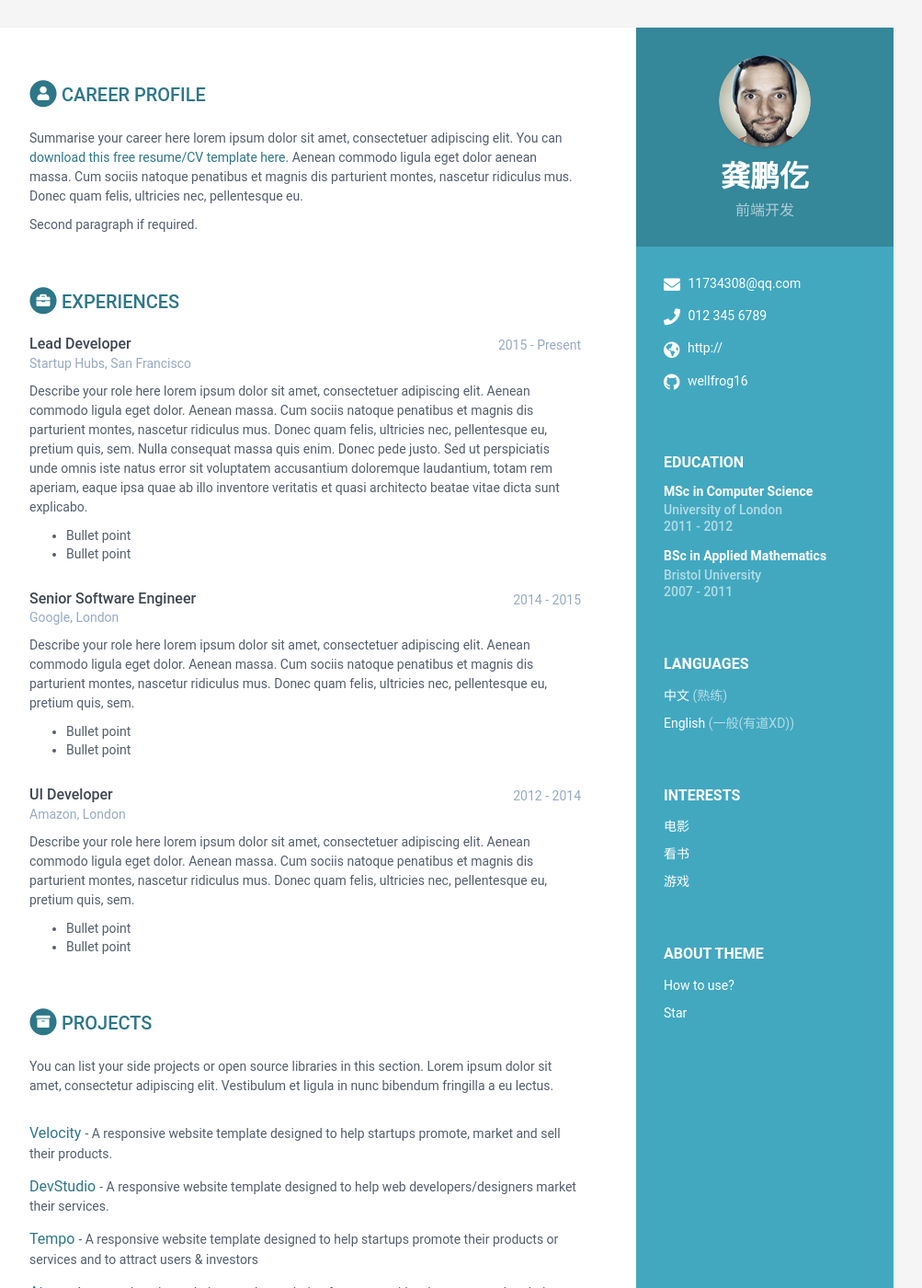
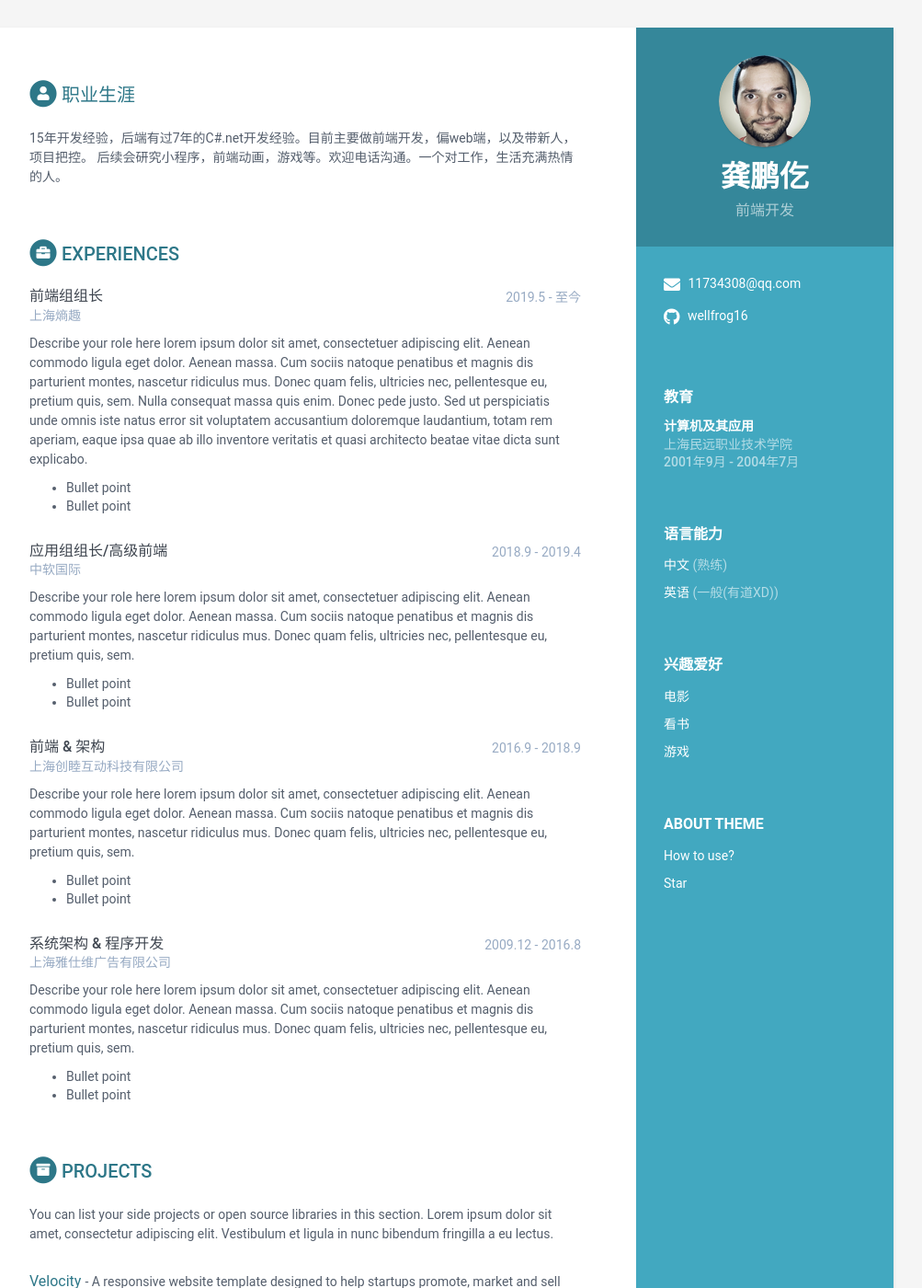
Before and after one commit to wellfrog16/cv, a Jekyll site: the page built from index.html, in a window 1280 px wide and 1400 px high. Shown: the whole window at 92% size, without its empty margins (168-1171 px from the left). Built offline with Jekyll 4.4.1, drawn with Linux system fonts in a browser that asks for light colours; some of the changed text lies outside the part shown.

Commit message:
资料更新

```diff
--- a/_data/data.yml
+++ b/_data/data.yml
@@ -13,8 +13,8 @@ sidebar:
 
     # Sidebar links
     email: 11734308@qq.com
-    phone: 012 345 6789
-    website: http:// #do not add http://
+    phone:
+    website:
     linkedin:
     github: wellfrog16
     gitlab:
@@ -28,7 +28,7 @@ sidebar:
       - idiom: 中文
         level: 熟练
 
-      - idiom: English
+      - idiom: 英语
         level: 一般(有道XD)
 
     interests:
@@ -42,47 +42,21 @@ sidebar:
         link:
 
 career-profile:
-    title: Career Profile
+    title: 职业生涯
     summary: |
-      Summarise your career here lorem ipsum dolor sit amet, consectetuer
-      adipiscing elit. You can [download this free resume/CV template here]().
-      Aenean commodo ligula eget dolor aenean massa. Cum sociis natoque
-      penatibus et magnis dis parturient montes, nascetur ridiculus mus.
-      Donec quam felis, ultricies nec, pellentesque eu.
-
-      Second paragraph if required.
+      15年开发经验，后端有过7年的C#.net开发经验。目前主要做前端开发，偏web端，以及带新人，项目把控。
+      后续会研究小程序，前端动画，游戏等。欢迎电话沟通。一个对工作，生活充满热情的人。
 
 education:
-    - degree: MSc in Computer Science
-      university: University of London
-      time: 2011 - 2012
-      details: |
-        Describe your study here lorem ipsum dolor sit amet, consectetuer
-        adipiscing elit. Aenean commodo ligula eget dolor. Aenean massa. Cum
-        sociis natoque penatibus et magnis dis parturient montes, nascetur
-        ridiculus mus. Donec quam felis, ultricies nec, pellentesque eu,
-        pretium quis, sem.
-
-          - Bullet point
-          - Bullet point
-
-    - degree: BSc in Applied Mathematics
-      university: Bristol University
-      time: 2007 - 2011
-      details: |
-        Describe your study here lorem ipsum dolor sit amet, consectetuer
-        adipiscing elit. Aenean commodo ligula eget dolor. Aenean massa. Cum
-        sociis natoque penatibus et magnis dis parturient montes, nascetur
-        ridiculus mus. Donec quam felis, ultricies nec, pellentesque eu,
-        pretium quis, sem.
-
-          - Bullet point
-          - Bullet point
+    - degree: 计算机及其应用
+      university: 上海民远职业技术学院
+      time: 2001年9月 - 2004年7月
+      details:
 
 experiences:
-    - role: Lead Developer
-      time: 2015 - Present
-      company: Startup Hubs, San Francisco
+    - role: 前端组组长
+      time: 2019.5 - 至今
+      company: 上海熵趣
       details: |
         Describe your role here lorem ipsum dolor sit amet, consectetuer
         adipiscing elit. Aenean commodo ligula eget dolor. Aenean massa.
@@ -97,9 +71,9 @@ experiences:
           - Bullet point
           - Bullet point
 
-    - role: Senior Software Engineer
-      time: 2014 - 2015
-      company: Google, London
+    - role: 应用组组长/高级前端
+      time: 2018.9 - 2019.4
+      company: 中软国际
       details: |
         Describe your role here lorem ipsum dolor sit amet, consectetuer
         adipiscing elit. Aenean commodo ligula eget dolor. Aenean massa.
@@ -110,9 +84,22 @@ experiences:
           - Bullet point
           - Bullet point
 
-    - role: UI Developer
-      time: 2012 - 2014
-      company: Amazon, London
+    - role: 前端 & 架构
+      time: 2016.9 - 2018.9
+      company: 上海创睦互动科技有限公司
+      details: |
+        Describe your role here lorem ipsum dolor sit amet, consectetuer
+        adipiscing elit. Aenean commodo ligula eget dolor. Aenean massa.
+        Cum sociis natoque penatibus et magnis dis parturient montes,
+        nascetur ridiculus mus. Donec quam felis, ultricies nec,
+        pellentesque eu, pretium quis, sem.
+
+          - Bullet point
+          - Bullet point
+
+    - role: 系统架构 & 程序开发
+      time: 2009.12 - 2016.8
+      company: 上海雅仕维广告有限公司
       details: |
         Describe your role here lorem ipsum dolor sit amet, consectetuer
         adipiscing elit. Aenean commodo ligula eget dolor. Aenean massa.
@@ -178,10 +165,10 @@ skills:
       - name: Javascript & jQuery
         level: 95%
 
-      - name: Html5 & Css3(Less)
+      - name: Vue
         level: 95%
 
-      - name: Vue
+      - name: HTML5 & CSS3(Less)
         level: 90%
 
       - name: SqlServer & MySql
--- a/_includes/education.html
+++ b/_includes/education.html
@@ -4,7 +4,7 @@
   <div class="education-container container-block">
 
     <h2 class="container-block-title">
-      Education
+      教育
     </h2>
 
     {% for graduation in education %}
--- a/_includes/interests.html
+++ b/_includes/interests.html
@@ -3,7 +3,7 @@
 <div class="interests-container container-block">
 
   <h2 class="container-block-title">
-    Interests
+    兴趣爱好
   </h2>
 
   <ul class="list-unstyled interests-list">
--- a/_includes/language.html
+++ b/_includes/language.html
@@ -3,7 +3,7 @@
 <div class="languages-container container-block">
 
   <h2 class="container-block-title">
-    Languages
+    语言能力
   </h2>
 
   <ul class="list-unstyled interests-list">
```
